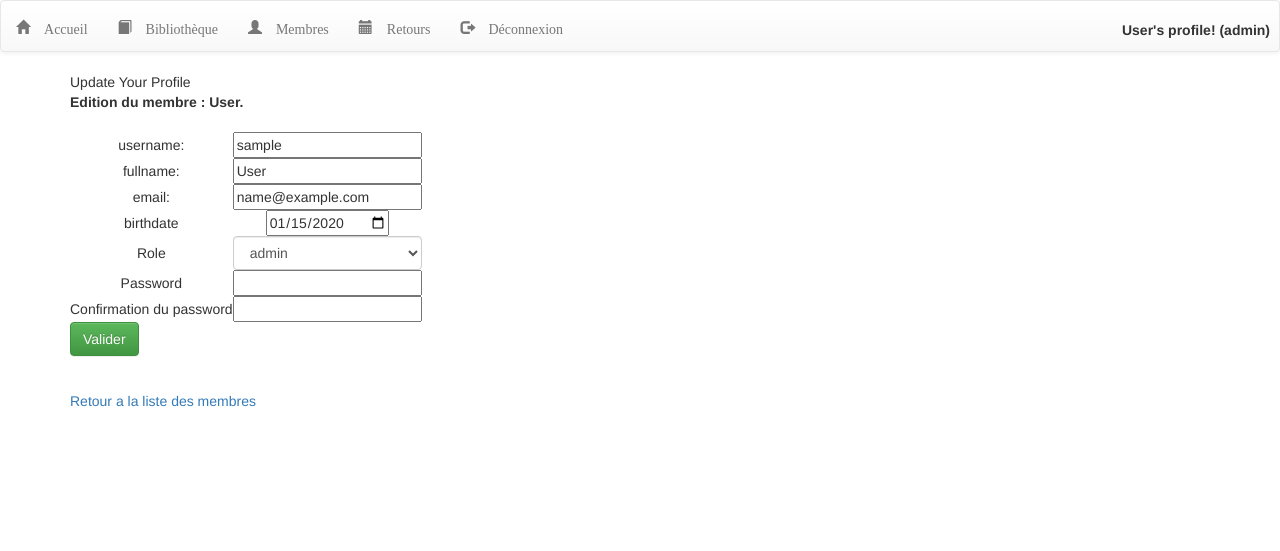
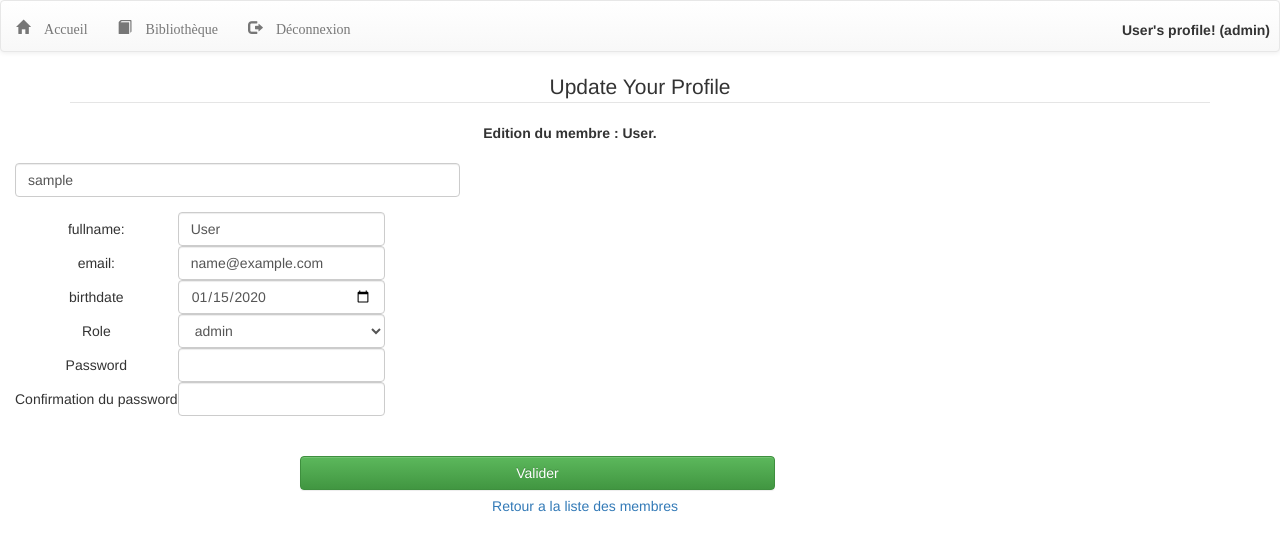
Before and after one commit to Nodiryps/online_library, a PHP site: the page made by view/view_edit_profile.php in a window 1280 px wide. Shown: the top 551 px of the page. Run offline with PHP 8.4, Linux system fonts and the light colour scheme; the template is opened without the code that fills it: most values are stand-ins (such as "Sample title", 1, 10 or a date in 2020); data that the repository does not hold is empty; some libraries are stand-ins or nearby versions.

Commit message:
design edit user

```diff
--- a/controller/ControllerRental.php
+++ b/controller/ControllerRental.php
@@ -28,6 +28,7 @@ class ControllerRental extends Controller {
             $date = Tools::sanitize($_POST["date"]);
             $filter = Tools::sanitize($_POST["filtre"]);
             $books = Rental::get_rental_by_critere($title, $author, $filter,$date);
+            var_dump($filter);
         }
         (new View("returns"))->show(array("profile" => $profile, "books" => $books, "title" => $title, "author" => $author, "date" => $date, "filter" => $filter));
     }
--- a/controller/ControllerUser.php
+++ b/controller/ControllerUser.php
@@ -76,6 +76,7 @@ class ControllerUser extends Controller {
     }
 
     public function edit_profile() {
+
         $error = [];
         $confirm_password = "";
         $utilisateur = Controller::get_user_or_redirect();
--- a/view/view_add_book.php
+++ b/view/view_add_book.php
@@ -27,7 +27,7 @@
                 <legend class="text-center">AJOUT D'UN NOUVEAU LIVRE </legend>
 
                 <!-- Text input-->
-                <div class="form-group">
+                <div class=" form-group">
                     <div class="col-md-5">
                         <input id="ISBN" name="isbn" type="text" placeholder="isbn(en format EAN 13)" class="form-control input-md"  >
                     </div>
--- a/view/view_edit_profile.php
+++ b/view/view_edit_profile.php
@@ -17,49 +17,57 @@
         legend, td{text-align: center;}
     </style>
     <body>
-         <nav class="menu">
-            <?php include('menu.html'); ?>
-            <div class="title" style="position:absolute;top:20px;right:10px;">
-                <strong>  <?= $utilisateur->fullname ?>'s profile! (<?= $utilisateur->role ?>) </strong>
+        <nav   class="text-right">
+            <?php include('menuMember.html'); ?>
+            <div class="text-right" style="position:absolute;top:20px;right:10px;">
+                <p> <strong>  <?= $utilisateur->fullname; ?>'s profile! (<?= $utilisateur->role ?>) </strong></p>
             </div>
         </nav>
 
-        <div class="container">Update Your Profile</div>
-        <div class="container">
+        <div class="container text-center ">
+            <legend>Update Your Profile</legend>
+        </div>
+        <div class="container row text-center" >
             <strong>Edition du membre : <?= $member->fullname ?>.</strong>
 
             <br><br>
-            <form action="user/edit_profile" method="post" class="form-group">
-                <table>
 
-                    <tr>
-                        <td>username:</td>
-                        <td><input  name="username" type="text" value="<?= $member->username ?>"></td>
+            <form action="user/edit_profile" method="post" class=" form-horizontal col-lg-12 ">
+                <table class="table-dark ">
 
+
+                   <div class=" form-group">
+                       <lab
+                    <div class="col-md-5">
+                        <input id="ISBN" name="username" type="text" class="form-control input-md" value="<?= $member->username ?>" >
+                    </div>
+                </div>
                     <tr>
                         <td>fullname:</td>
-                        <td><input  name="fullname" type="text" value="<?= $member->fullname ?>"></td>
+                        <td><input  name="fullname" type="text" value="<?= $member->fullname ?>"  class="form-control my-input"></td>
                     </tr>
                     <tr>
                         <td>email:</td>
-                        <td><input  name="email" type="text" value="<?= $member->email ?>"></td>
+                        <td><input  name="email" type="text" value="<?= $member->email ?>"  class="form-control my-input"></td>
                     </tr>
                     <tr>
                         <td>birthdate</td>
-                        <td><input  name="birthdate" type="date" value="<?= $member->birthdate ?>"></td>
+                        <td><input  name="birthdate" type="date" value="<?= $member->birthdate ?>"  class="form-control my-input"></td>
                     </tr>
                     <?php if (!$utilisateur->is_manager()): ?>
                         <tr>
                             <td>Role</td>
                             <td>
-                                <select id="selectbasic" name="role" class="form-control"   >
-                                    <option value="<?= $utilisateur->role ?>"><?= $utilisateur->role ?></option>
+                                <select id="selectbasic" name="role" class="form-control form-control my-input">
+                                    <option value="<?= $utilisateur->role ?>"  ><?= $utilisateur->role ?></option>
                                     <?php foreach ($members as $m): ?>
                                         <?php if ($m->role !== $utilisateur->role): ?>
                                             <option value="<?= $m->role ?>"><?= $m->role ?></option>
 
-                                        <?php endif;
-                                    endforeach; ?>
+                                            <?php
+                                        endif;
+                                    endforeach;
+                                    ?>
                                 </select>
                             </td>
                         </tr>
@@ -67,26 +75,31 @@
                     <?php endif; ?>
                     <tr>
                         <td>Password</td>
-                        <td><input  name="password" type="password" ></td>
+                        <td><input  name="password" type="password"  class="form-control my-input"></td>
                     </tr>
 
                     <tr>
                         <td>Confirmation du password</td>
-                        <td><input  name="confirm_password" type="password" ></td>
+                        <td><input  name="confirm_password" type="password"  class="form-control my-input"></td>
                     </tr>
-                    <?php //endif; ?>
+                    <?php //endif;   ?>
 
 
 
 
-                </table>
+                </table >
+                <br><br>
+                <div class="container row ">
                     <input type="hidden" name="idmember" value="<?= $member->id ?>">
-                <button class="btn btn-success" type="submit" name="valider" value="Valider">
+                    <button class="btn btn-success col-lg-offset-3 col-lg-5" type="submit" name="valider" value="Valider">
                         <span>Valider</span>
                     </button>
+                    <br> <a href="user/user_list" class="row ">Retour a la liste des membres</a>
             </form>
 
-            <br> <a href="user/user_list">Retour a la liste des membres</a>
+
+
+        </div>
     </div>
     <div class="container text text-danger"  >
         <?php foreach ($error as $e): ?>
```
Also changed, not shown: view/view_returns.php (+21 -6 lines). Lines whose indentation alone changed are shown as unchanged.
